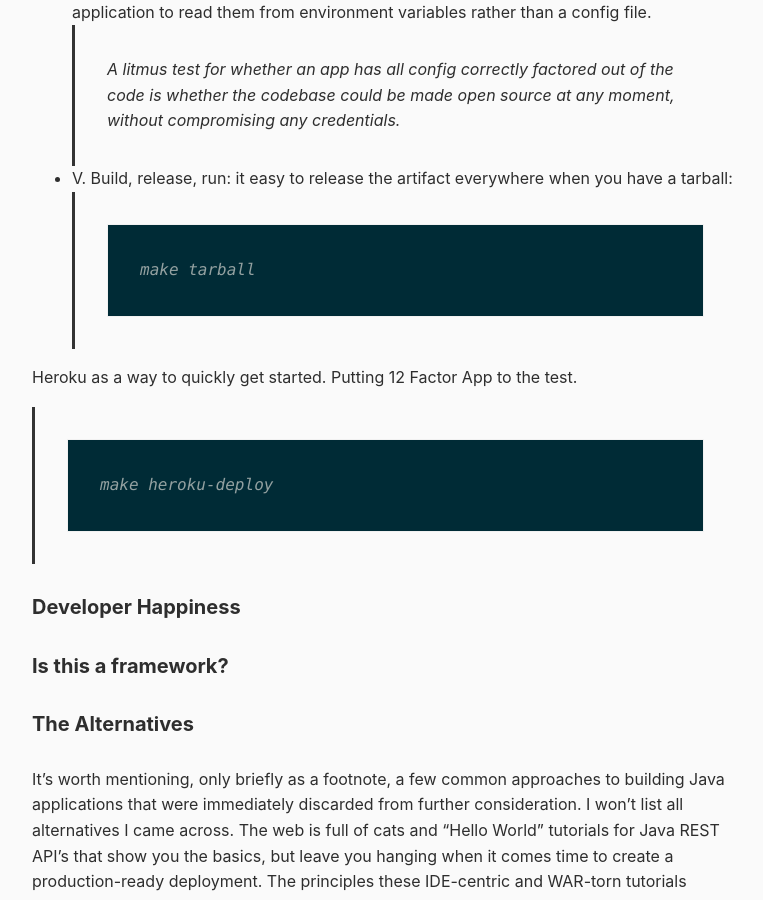
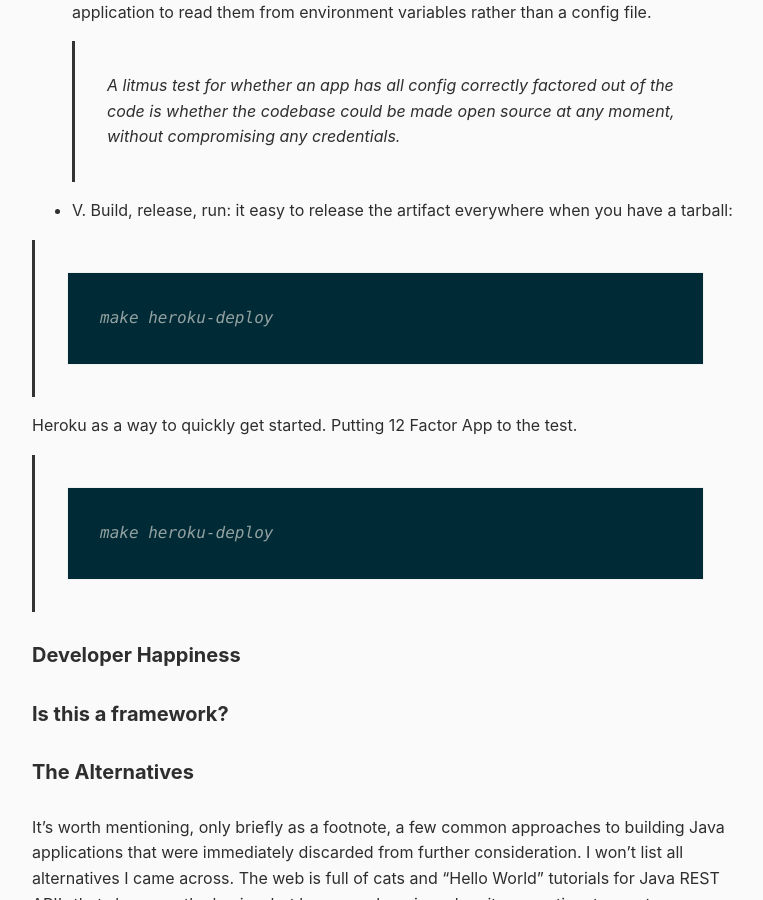
Before and after one commit to saslani/saslani.github.io, a Jekyll site: the page built from _posts/2016-04-12-sparkler.md, in a window 1280 px wide and 900 px high, scrolled down 1471 px. Shown: the whole window, without its empty margins (256-1019 px from the left). Built offline with Jekyll 4.4.1, drawn with Linux system fonts in a browser that asks for light colours.

Commit message:
Update 2016-04-12-sparkler.md

````diff
--- a/_posts/2016-04-12-sparkler.md
+++ b/_posts/2016-04-12-sparkler.md
@@ -29,11 +29,13 @@ Migrations: FlywayDB
 Sparkler folows the [12 factor app](http://12factor.net/), most importantly when it comes to **_Config_** and **_Build, release, run_**:
 
 * III. Config: Sparkler keeps the configuration seperate form the code by enabling the application to read them from environment variables rather than a config file.
+
 	> A litmus test for whether an app has all config correctly factored out of the code is whether the codebase could be made open source at any moment, without compromising any credentials.
 
 * V. Build, release, run: it easy to release the artifact everywhere when you have a tarball:
+
 >```
-> make tarball
+> make heroku-deploy
 > ```
 
 Heroku as a way to quickly get started. Putting 12 Factor App to the test.
````
